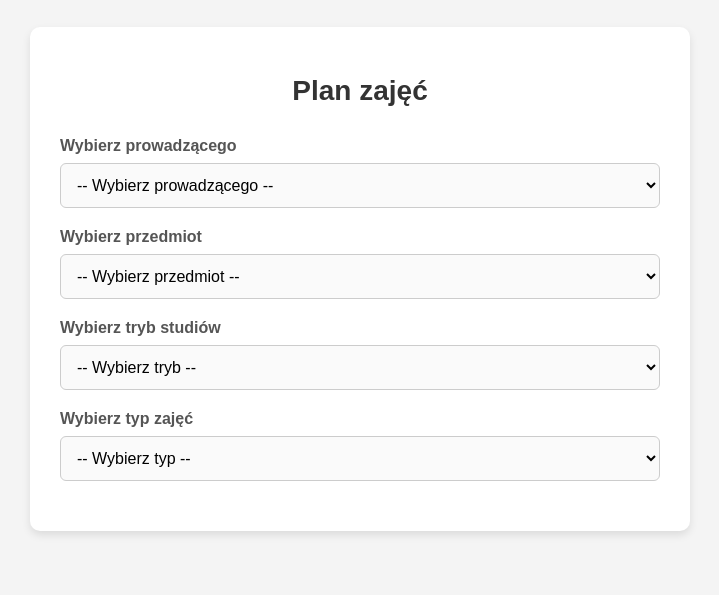
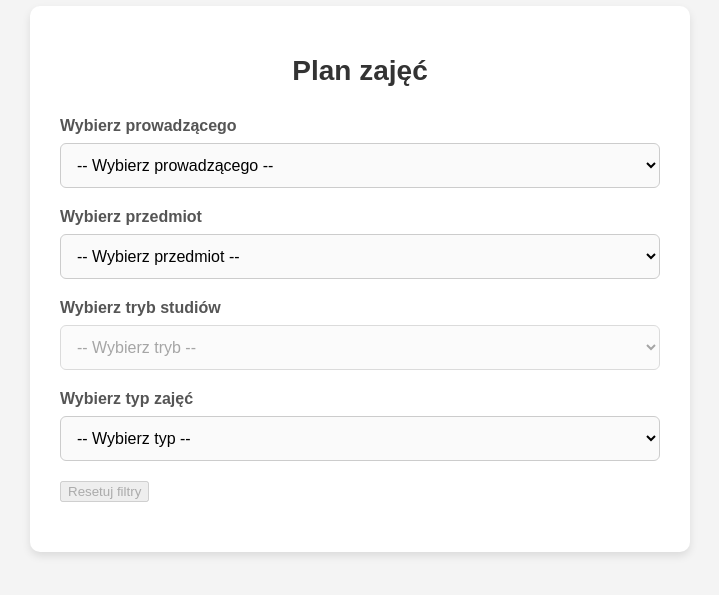
Before and after one commit to patrykplonka/ubbplanscrapper, a React (Create React App) app in the folder frontend/: page / in a window 1280 px wide. Shown: the part 141-736 px from the top of the page, without its empty margins (280-999 px from the left). Built offline with nearby package versions, Linux system fonts and the light colour scheme.

Commit message:
fixing front

```diff
--- a/frontend/src/App.js
+++ b/frontend/src/App.js
@@ -1,147 +1,201 @@
-import React, { useState, useEffect } from "react";
+import React, { useState, useEffect, useMemo } from "react";
 import "./App.css";
 
-// Główny komponent aplikacji
 const App = () => {
-  // Stan aplikacji: dane, wybrane filtry i status ładowania
   const [data, setData] = useState({}); // Przechowuje dane z pliku PLAN.json
   const [selectedSubject, setSelectedSubject] = useState(""); // Wybrany przedmiot
   const [selectedMode, setSelectedMode] = useState(""); // Wybrany tryb studiów
   const [selectedCoordinator, setSelectedCoordinator] = useState(""); // Wybrany prowadzący
-  const [selectedType, setSelectedType] = useState(""); // Wybrany typ zajęć (poprawiono literówkę)
+  const [selectedType, setSelectedType] = useState(""); // Wybrany typ zajęć
   const [loading, setLoading] = useState(true); // Status ładowania danych
+  const [error, setError] = useState(null); // Stan błędu
 
-  // Efekt pobierający dane z PLAN.json przy pierwszym renderowaniu
   useEffect(() => {
     fetch("/PLAN.json")
-      .then((res) => res.json()) // Konwersja odpowiedzi na JSON
+      .then((res) => {
+        if (!res.ok) {
+          throw new Error(`HTTP error! status: ${res.status}`);
+        }
+        return res.json();
+      })
       .then((jsonData) => {
-        setData(jsonData); // Ustawienie danych w stanie
-        setLoading(false); // Wyłączenie ładowania po sukcesie
+        setData(jsonData);
+        setLoading(false);
       })
       .catch((error) => {
-        console.error("Błąd wczytywania danych:", error); // Logowanie błędu
-        setLoading(false); // Wyłączenie ładowania w przypadku błędu
+        console.error("Błąd wczytywania danych:", error);
+        setError(error.message);
+        setLoading(false);
       });
-  }, []); // Puste zależności - wykonuje się tylko raz
+  }, []);
 
-  // Reszta kodu pozostaje bez zmian...
+  const resetFilters = () => {
+    setSelectedCoordinator("");
+    setSelectedSubject("");
+    setSelectedMode("");
+    setSelectedType("");
+  };
 
   // Funkcja zwracająca posortowaną listę wszystkich unikalnych prowadzących
   const getAllCoordinators = () => {
-    const coordinators = new Set(); // Zbiór unikalnych prowadzących
+    if (!data || Object.keys(data).length === 0) return [];
+
+    const coordinators = new Set();
     Object.values(data).forEach((dept) => {
       Object.values(dept).forEach((subject) => {
         Object.values(subject).forEach((mode) => {
-          mode.Prowadzący.forEach((coord) => coordinators.add(coord)); // Dodanie prowadzącego do zbioru
-        });
-      });
-    });
-    return Array.from(coordinators).sort((a, b) => a.localeCompare(b, "pl")); // Konwersja na tablicę i sortowanie alfabetyczne
-  };
-
-  // Funkcja zwracająca listę przedmiotów dla wybranego prowadzącego
-  const getSubjectsForCoordinator = () => {
-    const subjects = new Set(); // Zbiór unikalnych przedmiotów
-    Object.values(data).forEach((dept) => {
-      Object.entries(dept).forEach(([subject, modes]) => {
-        Object.values(modes).forEach((mode) => {
-          if (
-            !selectedCoordinator || // Jeśli nie wybrano prowadzącego, dodaj wszystkie przedmioty
-            mode.Prowadzący.includes(selectedCoordinator) // Albo jeśli prowadzący jest na liście
-          ) {
-            subjects.add(subject); // Dodanie przedmiotu do zbioru
+          if (mode.Prowadzący && Array.isArray(mode.Prowadzący)) {
+            mode.Prowadzący.forEach((coord) => coordinators.add(coord));
           }
         });
       });
     });
-    return Array.from(subjects); // Konwersja na tablicę
+    return Array.from(coordinators).sort((a, b) => a.localeCompare(b, "pl"));
   };
 
-  // Funkcja zwracająca tryby studiów dla wybranego przedmiotu i prowadzącego
+  // eslint-disable-next-line react-hooks/exhaustive-deps
+  const getSubjectsForCoordinator = () => {
+    if (!data || Object.keys(data).length === 0) return [];
+
+    const subjects = new Set();
+    Object.values(data).forEach((dept) => {
+      Object.entries(dept).forEach(([subject, modes]) => {
+        Object.values(modes).forEach((mode) => {
+          if (mode.Prowadzący && Array.isArray(mode.Prowadzący)) {
+            if (
+              !selectedCoordinator ||
+              mode.Prowadzący.includes(selectedCoordinator)
+            ) {
+              subjects.add(subject);
+            }
+          }
+        });
+      });
+    });
+    return Array.from(subjects).sort((a, b) => a.localeCompare(b, "pl"));
+  };
+
+  // eslint-disable-next-line react-hooks/exhaustive-deps
   const getModesForSubjectAndCoordinator = (subject) => {
-    if (!subject) return []; // Jeśli nie wybrano przedmiotu, zwracamy pustą tablicę
-    const modes = new Set(); // Zbiór unikalnych trybów
+    if (!data || Object.keys(data).length === 0 || !subject) return [];
+
+    const modes = new Set();
     Object.values(data).forEach((dept) => {
-      if (dept[subject]) { // Sprawdzamy, czy przedmiot istnieje w wydziale
+      if (dept[subject]) {
         Object.entries(dept[subject]).forEach(([mode, details]) => {
+          if (details.Prowadzący && Array.isArray(details.Prowadzący)) {
             if (
-            !selectedCoordinator || // Jeśli nie wybrano prowadzącego, dodaj wszystkie tryby
-            details.Prowadzący.includes(selectedCoordinator) // Albo jeśli prowadzący jest na liście
+              !selectedCoordinator ||
+              details.Prowadzący.includes(selectedCoordinator)
             ) {
-            modes.add(mode); // Dodanie trybu do zbioru
+              modes.add(mode);
+            }
           }
         });
       }
     });
-    return Array.from(modes); // Konwersja na tablicę
+    return Array.from(modes).sort();
   };
 
-  // Funkcja zwracająca typy zajęć dla wybranego przedmiotu, trybu i prowadzącego
   const getTypesForCoordinatorAndSubject = () => {
-    const types = new Set(); // Zbiór unikalnych typów zajęć
+    if (!data || Object.keys(data).length === 0) return [];
+
+    const types = new Set();
     Object.values(data).forEach((dept) => {
       Object.entries(dept).forEach(([subject, modes]) => {
-        if (!selectedSubject || subject === selectedSubject) { // Filtruj tylko wybrany przedmiot
+        if (!selectedSubject || subject === selectedSubject) {
           Object.entries(modes).forEach(([mode, details]) => {
             if (
-              (!selectedCoordinator || details.Prowadzący.includes(selectedCoordinator)) && // Filtr prowadzącego
-              (!selectedMode || mode === selectedMode) // Filtr trybu
+              details.Prowadzący &&
+              Array.isArray(details.Prowadzący) &&
+              details.Typ
             ) {
-              types.add(details.Typ); // Dodanie typu zajęć do zbioru
+              if (
+                (!selectedCoordinator ||
+                  details.Prowadzący.includes(selectedCoordinator)) &&
+                (!selectedMode || mode === selectedMode)
+              ) {
+                types.add(details.Typ);
+              }
             }
           });
         }
       });
     });
-    return Array.from(types); // Konwersja na tablicę
+    return Array.from(types).sort();
   };
 
-  // Funkcja zwracająca wyniki filtrowania na podstawie wybranych kryteriów
+  // eslint-disable-next-line react-hooks/exhaustive-deps
   const getFilteredResults = () => {
-    const results = []; // Tablica wyników
+    if (!data || Object.keys(data).length === 0) return [];
+
+    const results = [];
     Object.values(data).forEach((dept) => {
       Object.entries(dept).forEach(([subject, modes]) => {
         Object.entries(modes).forEach(([mode, details]) => {
-          // Sprawdzanie zgodności z wybranymi filtrami
-          const matchesSubject = !selectedSubject || subject === selectedSubject;
+          if (
+            details.Prowadzący &&
+            Array.isArray(details.Prowadzący) &&
+            details.Typ
+          ) {
+            const matchesSubject =
+              !selectedSubject || subject === selectedSubject;
             const matchesMode = !selectedMode || mode === selectedMode;
             const matchesCoordinator =
-            !selectedCoordinator || details.Prowadzący.includes(selectedCoordinator);
+              !selectedCoordinator ||
+              details.Prowadzący.includes(selectedCoordinator);
             const matchesType = !selectedType || details.Typ === selectedType;
 
-          if (matchesSubject && matchesMode && matchesCoordinator && matchesType) {
+            if (
+              matchesSubject &&
+              matchesMode &&
+              matchesCoordinator &&
+              matchesType
+            ) {
               results.push({
-              subject, // Przedmiot
-              mode, // Tryb
-              type: details.Typ, // Typ zajęć
-              coordinators: details.Prowadzący, // Lista prowadzących
+                subject,
+                mode,
+                type: details.Typ,
+                coordinators: details.Prowadzący,
               });
+            }
           }
         });
       });
     });
-    return results; // Zwrócenie wyników
+    return results;
   };
 
-  // Wyświetlanie komunikatu podczas ładowania danych
+  // eslint-disable-next-line react-hooks/exhaustive-deps
+  const coordinators = useMemo(() => getAllCoordinators(), [data]);
+  const subjects = useMemo(
+    () => getSubjectsForCoordinator(),
+    [getSubjectsForCoordinator]
+  );
+  const modes = useMemo(
+    () => getModesForSubjectAndCoordinator(selectedSubject),
+    [getModesForSubjectAndCoordinator, selectedSubject]
+  );
+  const types = useMemo(
+    () => getTypesForCoordinatorAndSubject(),
+    [getTypesForCoordinatorAndSubject]
+  );
+  const filteredResults = useMemo(
+    () => getFilteredResults(),
+    [getFilteredResults]
+  );
+
+  const hasAnyFilter =
+    selectedSubject || selectedMode || selectedCoordinator || selectedType;
+
   if (loading) {
     return <div className="app-container">Ładowanie danych...</div>;
   }
 
-  // Pobieranie danych do wyboru w selectach
-  const coordinators = getAllCoordinators(); // Lista prowadzących
-  const subjects = getSubjectsForCoordinator(); // Lista przedmiotów
-  const modes = getModesForSubjectAndCoordinator(selectedSubject); // Lista trybów
-  const types = getTypesForCoordinatorAndSubject(); // Lista typów zajęć
-  const filteredResults = getFilteredResults(); // Wyniki filtrowania
+  if (error) {
+    return <div className="app-container">Błąd ładowania danych: {error}</div>;
+  }
 
-  // Logowanie do debugowania (opcjonalne)
-  console.log("Selected Subject:", selectedSubject);
-  console.log("Selected Mode:", selectedMode);
-  console.log("Available Types:", types);
-
-  // Renderowanie interfejsu użytkownika
   return (
     <div className="app-container">
       <div className="schedule-box">
@@ -154,10 +208,10 @@ const App = () => {
             className="select-input"
             value={selectedCoordinator}
             onChange={(e) => {
-              setSelectedCoordinator(e.target.value); // Ustawienie wybranego prowadzącego
-              setSelectedSubject(""); // Reset wyboru przedmiotu
-              setSelectedMode(""); // Reset wyboru trybu
-              setSelectedType(""); // Reset wyboru typu
+              setSelectedCoordinator(e.target.value);
+              setSelectedSubject("");
+              setSelectedMode("");
+              setSelectedType("");
             }}
           >
             <option value="">-- Wybierz prowadzącego --</option>
@@ -176,10 +230,11 @@ const App = () => {
             className="select-input"
             value={selectedSubject}
             onChange={(e) => {
-              setSelectedSubject(e.target.value); // Ustawienie wybranego przedmiotu
-              setSelectedMode(""); // Reset wyboru trybu
-              setSelectedType(""); // Reset wyboru typu
+              setSelectedSubject(e.target.value);
+              setSelectedMode("");
+              setSelectedType("");
             }}
+            disabled={subjects.length === 0}
           >
             <option value="">-- Wybierz przedmiot --</option>
             {subjects.map((subject) => (
@@ -197,9 +252,10 @@ const App = () => {
             className="select-input"
             value={selectedMode}
             onChange={(e) => {
-              setSelectedMode(e.target.value); // Ustawienie wybranego trybu
-              setSelectedType(""); // Reset wyboru typu
+              setSelectedMode(e.target.value);
+              setSelectedType("");
             }}
+            disabled={modes.length === 0}
           >
             <option value="">-- Wybierz tryb --</option>
             {modes.map((mode) => (
@@ -216,7 +272,8 @@ const App = () => {
           <select
             className="select-input"
             value={selectedType}
-            onChange={(e) => setSelectedType(e.target.value)} // Ustawienie wybranego typu
+            onChange={(e) => setSelectedType(e.target.value)}
+            disabled={types.length === 0}
           >
             <option value="">-- Wybierz typ --</option>
             {types.map((type) => (
@@ -227,34 +284,47 @@ const App = () => {
           </select>
         </div>
 
+        {/* Przycisk do resetowania filtrów */}
+        <div className="select-container">
+          <button
+            className="reset-button"
+            onClick={resetFilters}
+            disabled={!hasAnyFilter}
+          >
+            Resetuj filtry
+          </button>
+        </div>
+
         {/* Wyświetlanie wyników */}
-        {filteredResults.length > 0 &&
-        (selectedSubject || selectedMode || selectedCoordinator || selectedType) ? (
+        {hasAnyFilter && (
           <div className="result-box">
             <h2 className="result-title">Wyniki</h2>
-            {filteredResults.map((result, index) => (
+            {filteredResults.length > 0 ? (
+              filteredResults.map((result, index) => (
                 <div key={index} className="result-item">
                   <p>
-                  <span className="result-label">Przedmiot:</span> {result.subject}
+                    <span className="result-label">Przedmiot:</span>{" "}
+                    {result.subject}
                   </p>
                   <p>
-                  <span className="result-label">Tryb studiów:</span> {result.mode}
+                    <span className="result-label">Tryb studiów:</span>{" "}
+                    {result.mode}
                   </p>
                   <p>
-                  <span className="result-label">Typ zajęć:</span> {result.type}
+                    <span className="result-label">Typ zajęć:</span>{" "}
+                    {result.type}
                   </p>
                   <p>
                     <span className="result-label">Prowadzący:</span>{" "}
                     {result.coordinators.join(", ")}
                   </p>
                 </div>
-            ))}
+              ))
+            ) : (
+              <p>Brak wyników dla wybranych kryteriów.</p>
+            )}
           </div>
-        ) : selectedSubject || selectedMode || selectedCoordinator || selectedType ? (
-          <div className="result-box">
-            <p>Brak wyników dla wybranych kryteriów.</p>
-          </div>
-        ) : null}
+        )}
       </div>
     </div>
   );
```
Also changed, not shown: 19 other files (tests, documents, lock files or other folders). Lines whose indentation alone changed are shown as unchanged.
